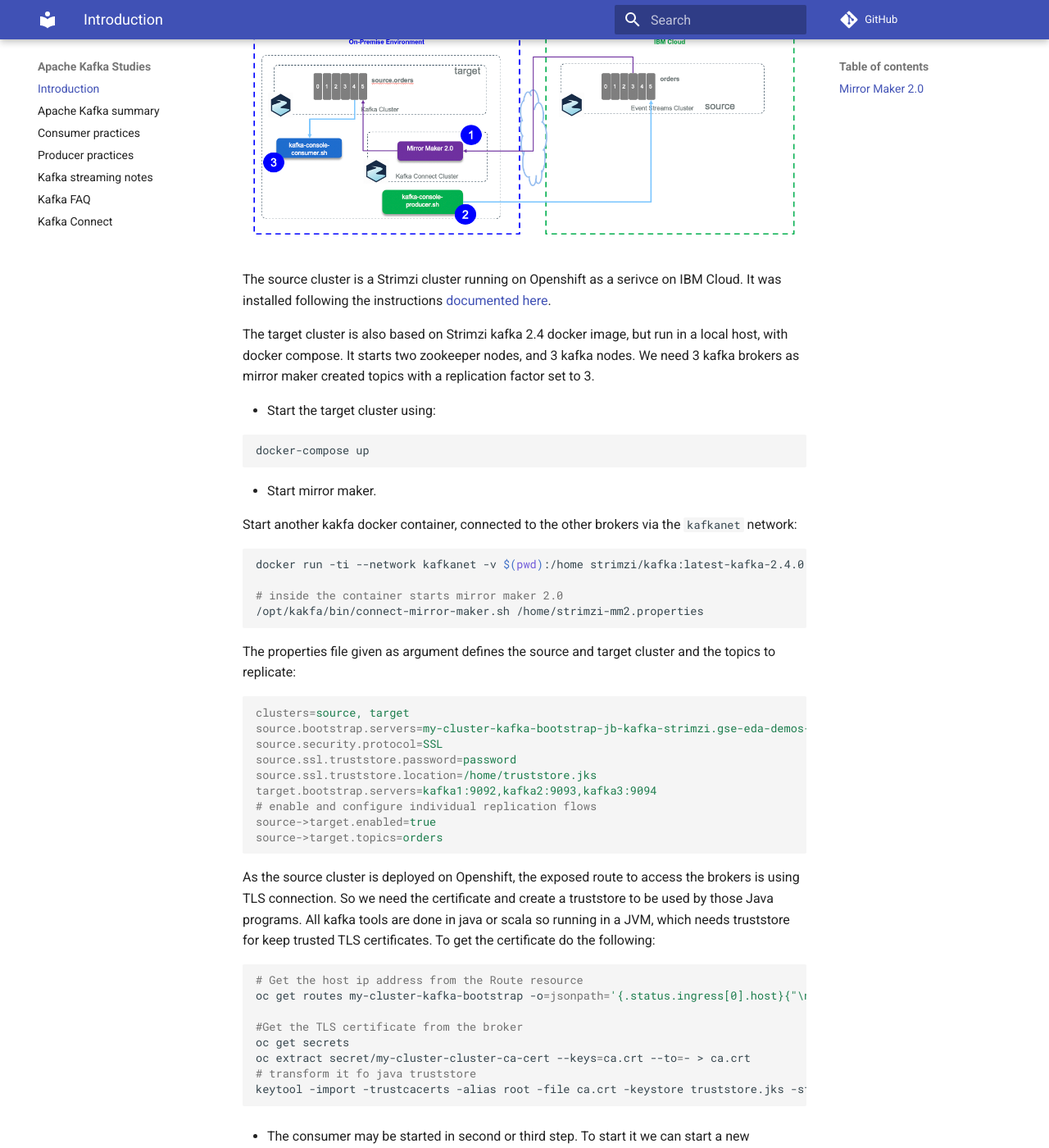
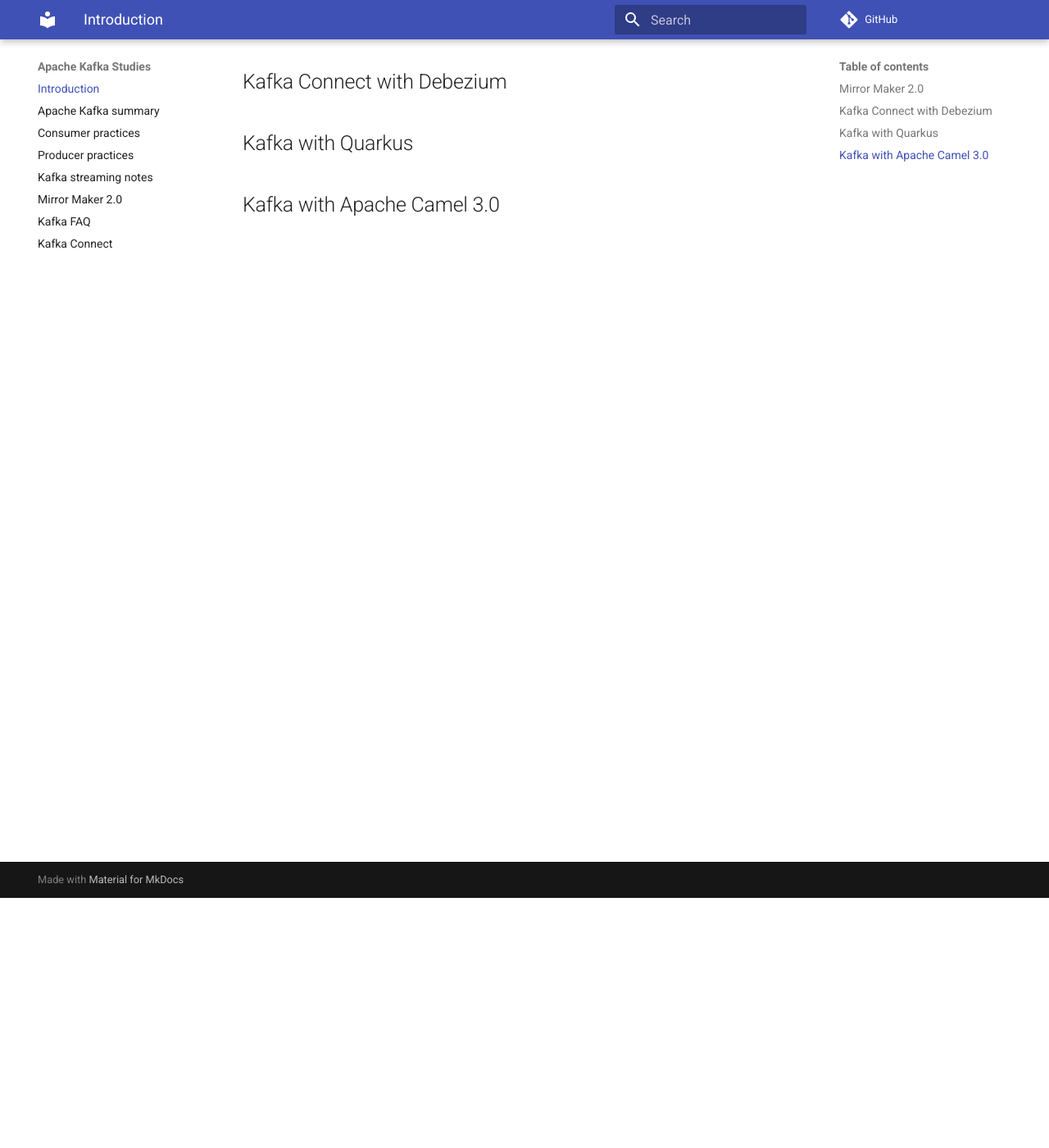
Before and after one commit to jbcodeforce/kafka-studies, an MkDocs documentation site: the page built from docs/index.md, in a window 1280 px wide and 1400 px high, scrolled down 305 px. Shown: the whole window at 82% size. Built offline with MkDocs 1.6.1 and Material for MkDocs 9.7.7, drawn with Linux system fonts in a browser that asks for light colours; comment, search, counter and statistics services are not loaded; some of the changed text lies outside the part shown.

Commit message:
add mm for es

````diff
--- a/docs/index.md
+++ b/docs/index.md
@@ -4,81 +4,10 @@
 
 ## Mirror Maker 2.0
 
-The folder `mirror-maker-2` includes the scripts and configuration to support the following test:
+The `mirror-maker-2` folder includes the scripts and configurations to support different mirroring strategies. The details are in [this note.](mirrormaker.md)
 
-![](images/mm2-test1.png)
+## Kafka Connect with Debezium
 
-The source cluster is a Strimzi cluster running on Openshift as a serivce on IBM Cloud. It was installed following the instructions [documented here](https://ibm-cloud-architecture.github.io/refarch-eda/deployments/strimzi/deploy/).
+## Kafka with Quarkus
 
-The target cluster is also based on Strimzi kafka 2.4 docker image, but run in a local host, with docker compose. It starts two zookeeper nodes, and 3 kafka nodes. We need 3 kafka brokers as mirror maker created topics with a replication factor set to 3.
-
-* Start the target cluster using:
-
-```
-docker-compose up
-```
-
-* Start mirror maker.
-
-Start another kakfa docker container, connected to the other brokers via the `kafkanet` network:
-
-```shell
-docker run -ti --network kafkanet -v $(pwd):/home strimzi/kafka:latest-kafka-2.4.0 bash
-
-# inside the container starts mirror maker 2.0
-/opt/kakfa/bin/connect-mirror-maker.sh /home/strimzi-mm2.properties
-```
-
-The properties file given as argument defines the source and target cluster and the topics to replicate:
-
-```properties
-clusters=source, target
-source.bootstrap.servers=my-cluster-kafka-bootstrap-jb-kafka-strimzi.gse-eda-demos-fa9ee67c9ab6a7791435450358e564cc-0001.us-east.containers.appdomain.cloud:443
-source.security.protocol=SSL
-source.ssl.truststore.password=password
-source.ssl.truststore.location=/home/truststore.jks
-target.bootstrap.servers=kafka1:9092,kafka2:9093,kafka3:9094
-# enable and configure individual replication flows
-source->target.enabled=true
-source->target.topics=orders
-```
-
-As the source cluster is deployed on Openshift, the exposed route to access the brokers is using TLS connection. So we need the certificate and create a truststore to be used by those Java programs. All kafka tools are done in java or scala so running in a JVM, which needs truststore for keep trusted TLS certificates. To get the certificate do the following:
-
-```shell
-# Get the host ip address from the Route resource
-oc get routes my-cluster-kafka-bootstrap -o=jsonpath='{.status.ingress[0].host}{"\n"}'
-
-#Get the TLS certificate from the broker
-oc get secrets
-oc extract secret/my-cluster-cluster-ca-cert --keys=ca.crt --to=- > ca.crt
-# transform it fo java truststore
-keytool -import -trustcacerts -alias root -file ca.crt -keystore truststore.jks -storepass password -noprompt
-```
-
-* The consumer may be started in second or third step. To start it we can start a new container or use one of the running kafka container. Using the `Docker perspective` in Visual Code, we can get into a bash shell within the Kafka broker container. The local folder is mounted to `/home`. Then the script, `consumeFromLocal.sh` will get messages from the replicated topic: `source.orders`
-
-* Finally start the producer in another kafka broker shell
-
-```shell
-/home/produceToStrimzi.sh
-```
-
-For the second tests the source is Event Streams on IBM Cloud:
-
-![](images/mm2-test2.png)
-
-This time the producer and Mirror maker need to get the APIkey, so the mirror-maker.properties looks like:
-
-```properties
-clusters=source, target
-source.bootstrap.servers=broker-3-qnprtqnp7hnkssdz.kafka.svc01.us-east.eventstreams.cloud.ibm.com:9093,broker-1-qnprtqnp7hnkssdz.kafka.svc01.us-east.eventstreams.cloud.ibm.com:9093,broker-0-qnprtqnp7hnkssdz.kafka.svc01.us-east.eventstreams.cloud.ibm.com:9093,broker-5-qnprtqnp7hnkssdz.kafka.svc01.us-east.eventstreams.cloud.ibm.com:9093,broker-2-qnprtqnp7hnkssdz.kafka.svc01.us-east.eventstreams.cloud.ibm.com:9093,broker-4-qnprtqnp7hnkssdz.kafka.svc01.us-east.eventstreams.cloud.ibm.com:9093
-source.security.protocol=SASL_SSL
-source.ssl.protocol=TLSv1.2
-source.sasl.mechanism=PLAIN
-source.sasl.jaas.config=org.apache.kafka.common.security.plain.PlainLoginModule required username="token" password="985...";
-target.bootstrap.servers=kafka1:9092,kafka2:9093,kafka3:9094
-# enable and configure individual replication flows
-source->target.enabled=true
-source->target.topics=orders
-```
+## Kafka with Apache Camel 3.0
--- a/mkdocs.yml
+++ b/mkdocs.yml
@@ -6,6 +6,7 @@
   - Consumer practices: https://ibm-cloud-architecture.github.io/refarch-eda/kafka/consumers
   - Producer practices: https://ibm-cloud-architecture.github.io/refarch-eda/kafka/producers
   - Kafka streaming notes: kstreams.md
+  - Mirror Maker 2.0: mirrormaker.md
   - Kafka FAQ: https://ibm-cloud-architecture.github.io/refarch-eda/kafka/FAQ
   - Kafka Connect: https://ibm-cloud-architecture.github.io/refarch-eda/kafka/connect
 theme:
````
Also changed, not shown: docs/mirrormaker.md (added, +106 -0 lines), docs/images/mm-k-connect.png (added), 3 other files.
